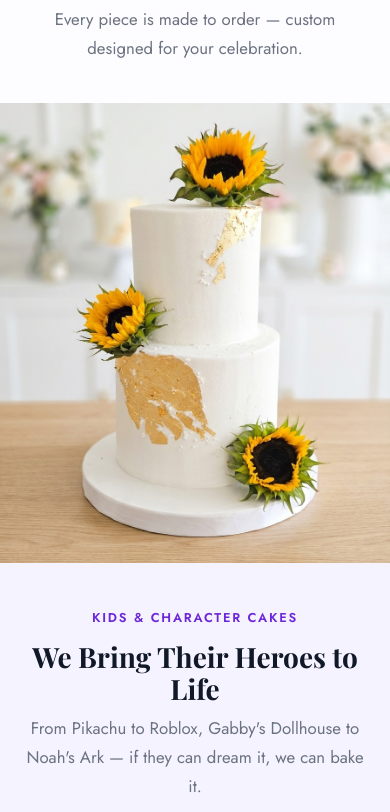
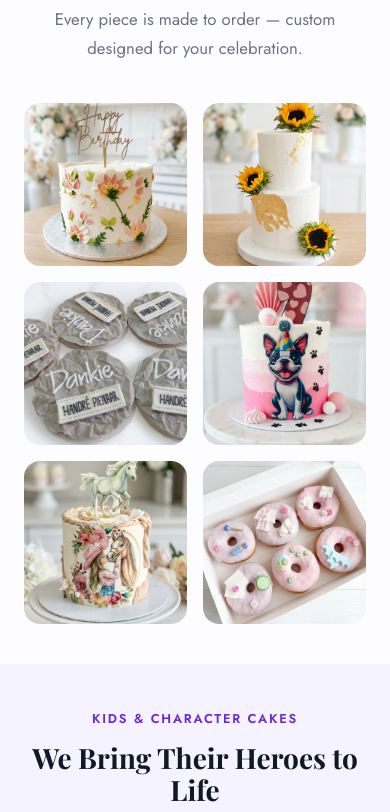
Before and after one commit to bully911210/gwensi-koekie-spensie, a plain HTML site: page about.html in a window 390 px wide. Shown: the part 3259-4071 px from the top of the page. Drawn offline with nearby package versions, Linux system fonts and the light colour scheme; a web font is replaced by a local one.

Commit message:
fix: replace full-width banner with 6-photo portfolio grid on about page
Single zoomed-in cake image looked poor as a banner. Replaced with
3-column grid of 6 real product photos (cakes, cookies, donuts) to
properly showcase the range of work.

```diff
--- a/about.html
+++ b/about.html
@@ -113,16 +113,35 @@
       </div>
     </section>
 
-    <!-- PORTFOLIO FULL WIDTH -->
-    <section class="section" style="background: var(--off-white); padding-bottom: 0;">
+    <!-- PORTFOLIO GRID -->
+    <section class="section" style="background: var(--off-white);">
       <div class="container">
-        <div class="text-center reveal" style="margin-bottom: 2rem;">
+        <div class="text-center reveal" style="margin-bottom: 2.5rem;">
           <span class="eyebrow">Our Work Speaks for Itself</span>
           <h2 class="section-heading">Just Some of What We Create</h2>
           <p class="section-sub">Every piece is made to order — custom designed for your celebration.</p>
         </div>
+        <div class="about-portfolio-grid">
+          <div class="about-portfolio-grid__item reveal reveal--delay-1">
+            <img src="images/cake-birthday-floral.jpg" alt="Elegant floral birthday cake" loading="lazy">
+          </div>
+          <div class="about-portfolio-grid__item reveal reveal--delay-2">
+            <img src="images/cake-sunflower-wedding.jpg" alt="Tiered sunflower wedding cake" loading="lazy">
+          </div>
+          <div class="about-portfolio-grid__item reveal reveal--delay-3">
+            <img src="images/cookies-dankie.jpg" alt="Royal icing Dankie thank-you cookies" loading="lazy">
+          </div>
+          <div class="about-portfolio-grid__item reveal reveal--delay-1">
+            <img src="images/cake-french-bulldog.jpg" alt="French bulldog novelty celebration cake" loading="lazy">
+          </div>
+          <div class="about-portfolio-grid__item reveal reveal--delay-2">
+            <img src="images/cake-horse-floral.jpg" alt="Horse and floral themed cake" loading="lazy">
+          </div>
+          <div class="about-portfolio-grid__item reveal reveal--delay-3">
+            <img src="images/donuts-spa-pamper.jpg" alt="Decorated spa pamper donuts" loading="lazy">
+          </div>
+        </div>
       </div>
-      <img src="images/cake-sunflower-wedding.jpg" alt="Elegant tiered sunflower wedding cake handcrafted by Gwensi Koekie Spensie" class="about-fullwidth-img" style="border-radius: 0; max-height: 460px;" loading="lazy">
     </section>
 
     <!-- CHARACTER & KIDS CAKES SHOWCASE -->
--- a/css/pages.css
+++ b/css/pages.css
@@ -371,6 +371,36 @@ main {
   object-fit: cover;
   display: block;
   border-radius: var(--radius-xl);
+}
+
+.about-portfolio-grid {
+  display: grid;
+  grid-template-columns: repeat(3, 1fr);
+  gap: 1rem;
+}
+
+.about-portfolio-grid__item {
+  aspect-ratio: 1 / 1;
+  overflow: hidden;
+  border-radius: var(--radius-md);
+}
+
+.about-portfolio-grid__item img {
+  width: 100%;
+  height: 100%;
+  object-fit: cover;
+  display: block;
+  transition: transform 0.4s var(--ease-smooth);
+}
+
+.about-portfolio-grid__item:hover img {
+  transform: scale(1.05);
+}
+
+@media (max-width: 599px) {
+  .about-portfolio-grid {
+    grid-template-columns: repeat(2, 1fr);
+  }
 }
 
 .flavour-story-grid {
```
